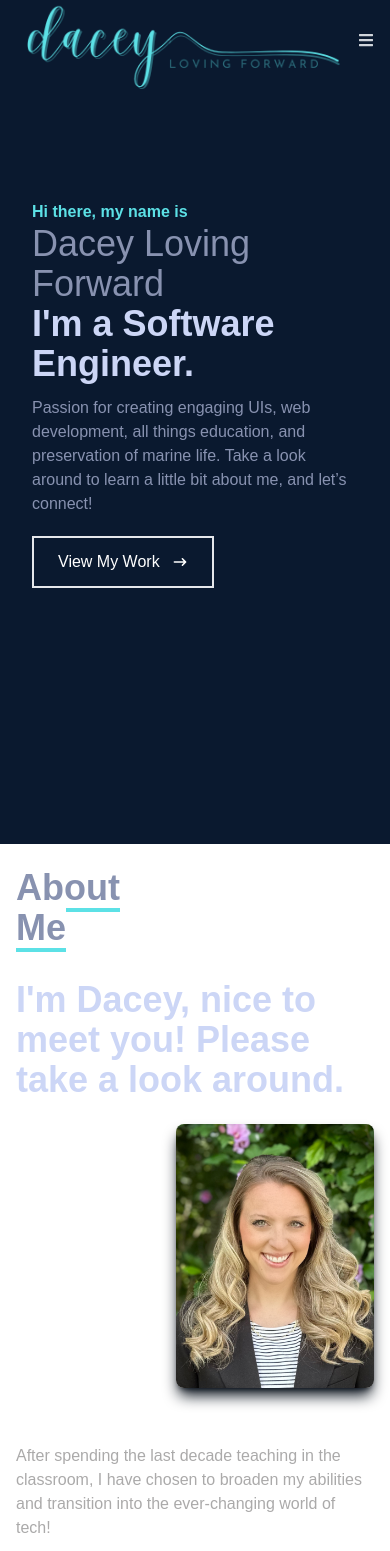
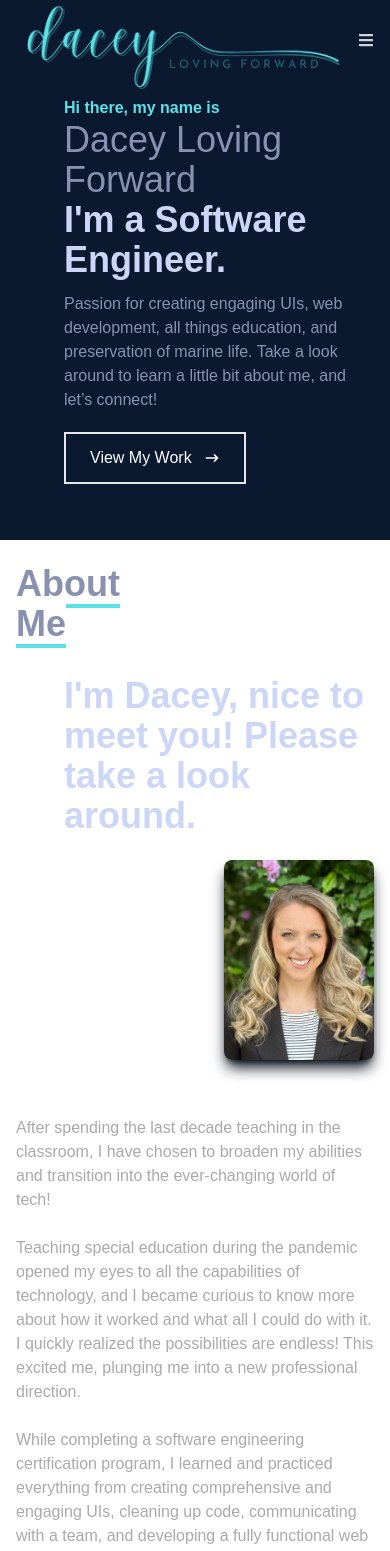
Before and after one commit to DaceyForward/Portfolio, a React (Create React App) app: page / in a window 390 px wide. Shown: the top 1551 px of the page. Built offline with nearby package versions, Linux system fonts and the light colour scheme; the HTML template or start-up script is replaced by a standard one.

Commit message:
sizing updates

```diff
--- a/src/components/About.jsx
+++ b/src/components/About.jsx
@@ -15,7 +15,7 @@ const About = () => {
                 <div></div>
             </div>
                 <div className=' w-full grid sm:grid-cols-2 gap-8 px-4 bg-white'>
-                    <div className='sm:text-right text-4xl font-bold text-[#ccd6f6] bg-white'>
+                    <div className='sm:text-right text-4xl pl-12 font-bold text-[#ccd6f6] bg-white'>
                         <p>I'm Dacey, nice to meet you! Please take a look around.</p>
                         <div className='py-6 pl-40'>
                         <img src={Headshot} alt="Headshot" className='size-fit rounded-lg shadow-lg shadow-[#040c16]'/>
--- a/src/components/Contact.jsx
+++ b/src/components/Contact.jsx
@@ -2,7 +2,7 @@ import React from 'react'
 
 const Contact = () => {
   return (
-    <div name='contact' className='w-full h-screen bg-[#0a192f] flex justify-center items-center p-4'>
+    <div name='contact' className='w-full h-full bg-[#0a192f] flex justify-center items-center p-4'>
         <form method='POST' action="https://getform.io/f/97f5b8b9-239c-4011-b7d6-52fa868a5359" className='flex flex-col max-w-[600px] w-full'>
             <div className='pb-8 pt-24'>
                 <p className='text-4xl font-bold inline border-b-4 border-[#5dc8cb] text-gray-300'>Contact</p>
--- a/src/components/Home.jsx
+++ b/src/components/Home.jsx
@@ -4,10 +4,14 @@ import {Link} from 'react-scroll'
 
 const Home = () => {
   return (
-    <div name='home' className='w-full h-screen'>
+    <div name='home' className='w-full h-full'>
 
         {/* container */}
-        <div className=' mx-auto px-8 flex flex-col justify-center h-full bg-[#0a192f]'>
+        <div className=' mx-auto pl-16 pr-10 flex flex-col justify-center h-full bg-[#0a192f]'>
+            <br />
+            <br />
+            <br />
+            <br />
             <p className='font-bold text-[#5CE1E6]'>Hi there, my name is</p>
             <h1 className='text-4xl sm:text-7xl font-thin text-[#8892b0]'>Dacey Loving Forward</h1>
             <h2 className='text-4xl sm:text-7xl font-bold text-[#ccd6f6]'>I'm a Software Engineer.</h2>
--- a/src/components/Skills.jsx
+++ b/src/components/Skills.jsx
@@ -11,7 +11,7 @@ import Mongo from '../assets/mongo.png'
 
 const Skills = () => {
   return (
-    <div name='skills' className='w-full h-screen bg-[#0a192f] text-gray-300'>
+    <div name='skills' className='w-full h-full bg-[#0a192f] text-gray-300'>
         {/* container */}
         <div className='max-w-[1000px] mx-auto p-4 flex flex-col justify-center w-full h-full'>
             <div>
--- a/src/components/Work.jsx
+++ b/src/components/Work.jsx
@@ -5,16 +5,16 @@ import GG from '../assets/gg2.png'
 
 const Work = () => {
   return (
-    <div name='work' className='w-full md:h-screen text-gray-300 bg-white'>
+    <div name='work' className='w-full md:h-full text-gray-300 bg-white'>
         <div className='max-w-[1000px] mx-auto pt-12 flex flex-col justify-center w-full h-full'>
 
-            <div className='pb-8'>
+            <div className='pb-8 mx-4'>
                 <p className='text-4xl font-bold inline border-b-4 text-[#8892b0] border-[#5dc8cb]'>Work</p>
                 <p className='text-[#abaaaa] pt-4 pb-0'>Check out some of the projects I've worked on recently:</p>
             </div>
 
             {/* container */}
-            <div className='grid sm:grid-cols-1 md:grid-cols-3 gap-4 pb-24'>
+            <div className='mx-2 grid sm:grid-cols-1 md:grid-cols-3 gap-4 pb-24'>
                {/* grid item */}
                 <div
                     style={{backgroundImage: `url(${GG})`}}
```
